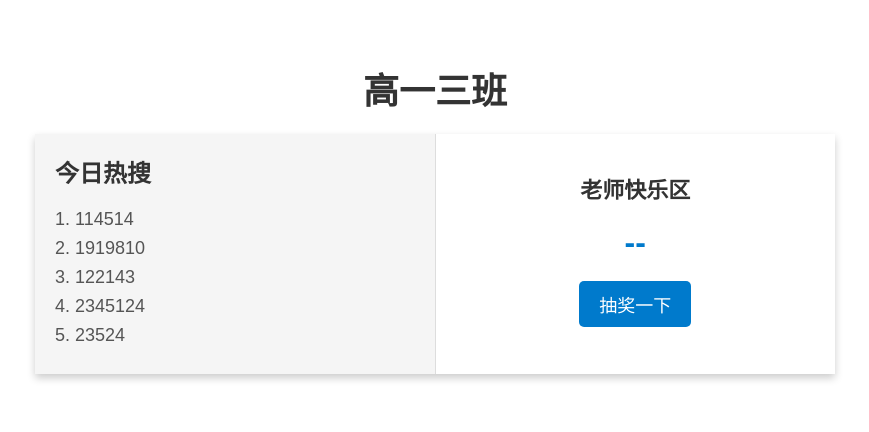
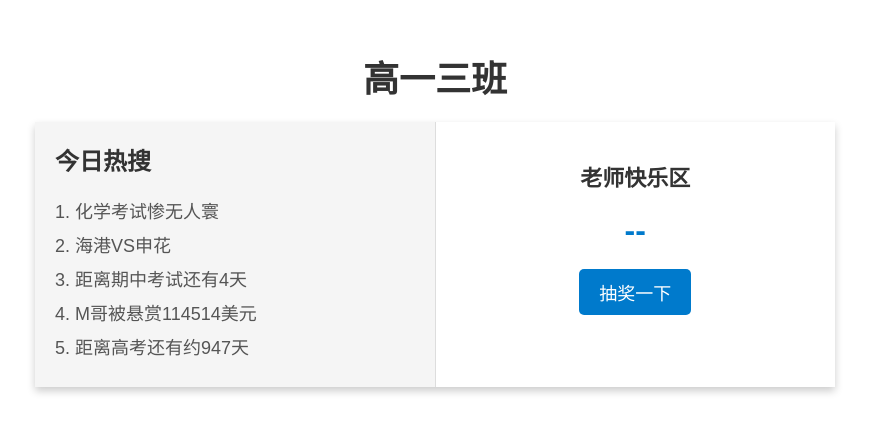
Before and after one commit to 6gdfg/testhtml, a plain HTML site: page index.html in a window 1280 px wide. Shown: the part 182-614 px from the top of the page, without its empty margins (205-1074 px from the left). Drawn offline with Linux system fonts and the light colour scheme.

Commit message:
Update index.html

```diff
--- a/index.html
+++ b/index.html
@@ -105,11 +105,11 @@
     <div class="left-section">
         <h1>今日热搜</h1>
         <ul class="hot-search">
-            <li>1. 114514</li>
-            <li>2. 1919810</li>
-            <li>3. 122143</li>
-            <li>4. 2345124</li>
-            <li>5. 23524</li>
+            <li>1. 化学考试惨无人寰</li>
+            <li>2. 海港VS申花</li>
+            <li>3. 距离期中考试还有4天</li>
+            <li>4. M哥被悬赏114514美元</li>
+            <li>5. 距离高考还有约947天</li>
         </ul>
     </div>
 
```
